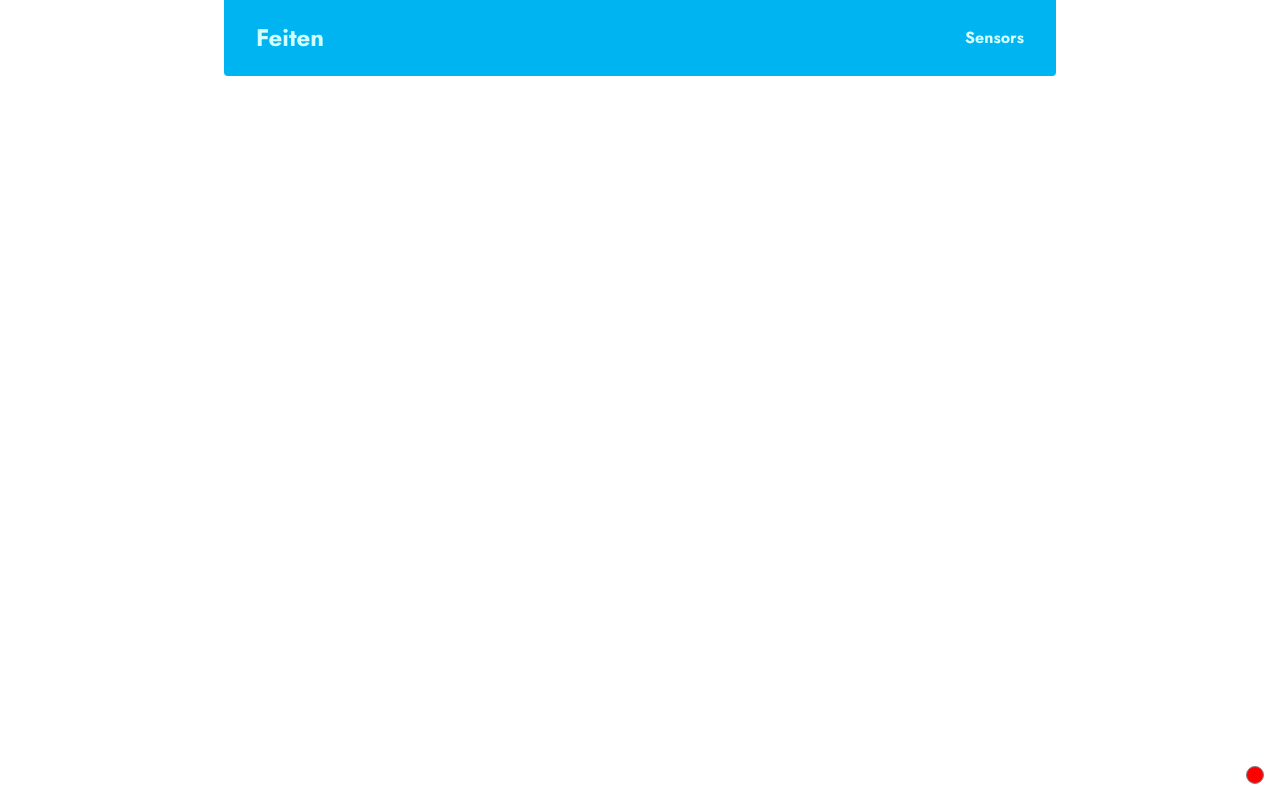
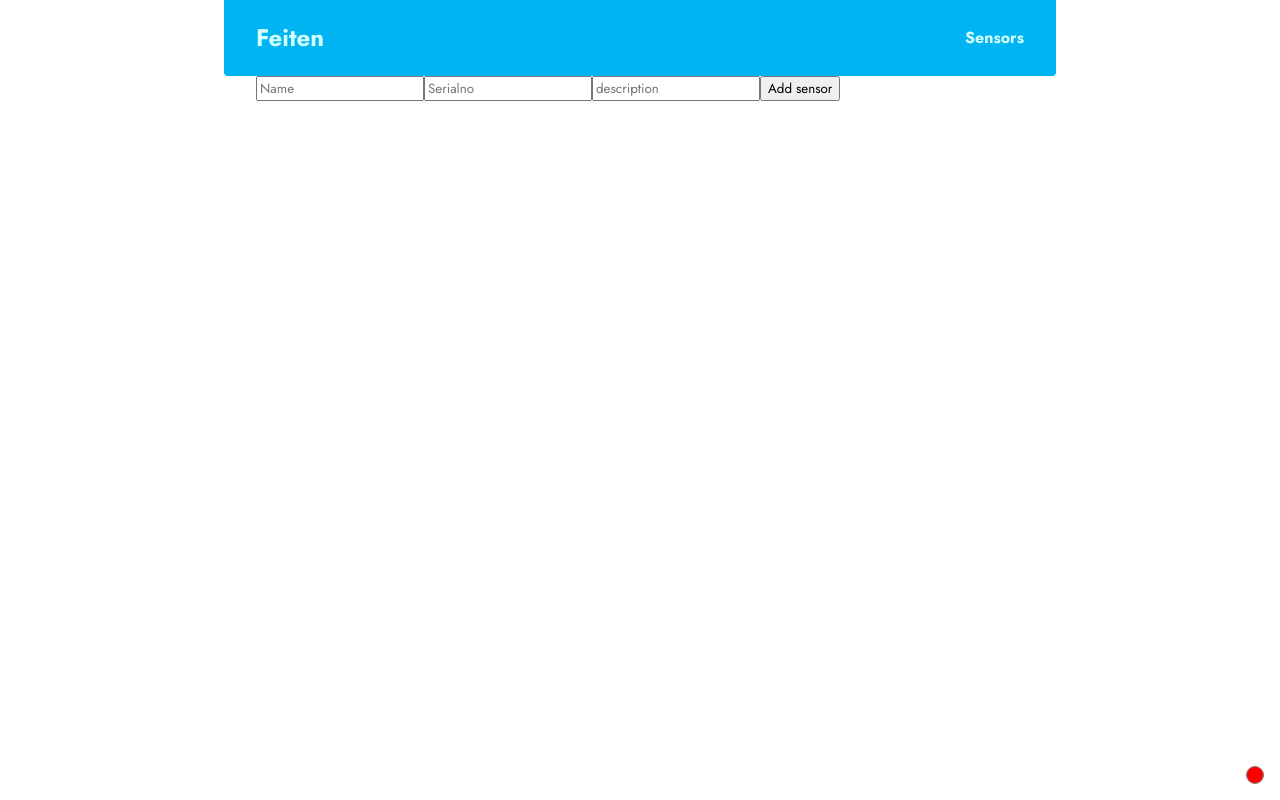
Before and after one commit to zanlib0/feiten, a React (Vite) app in the folder frontend/: page /sensors in a window 1280 px wide. Built offline with nearby package versions, Linux system fonts and the light colour scheme; no server answers.

Commit message:
Move sensors to its own page

```diff
--- a/frontend/src/App.tsx
+++ b/frontend/src/App.tsx
@@ -2,12 +2,14 @@ import { Route, Switch } from "wouter";
 import { IndexPage } from "./pages/IndexPage";
 import { Status } from "./Status";
 import { Navbar } from "./Navbar/Navbar";
+import { SensorsPage } from "./pages/sensors/SensorsPage";
 
 export const App = () => (
   <>
     <Navbar />
     <Switch>
       <Route path="/" component={IndexPage} />
+      <Route path="/sensors" component={SensorsPage} />
     </Switch>
     <Status />
   </>
--- a/frontend/src/index.css
+++ b/frontend/src/index.css
@@ -18,9 +18,18 @@
   --blue-100: oklch(from var(--blue) 100% calc(var(--blue-base) + (sin(0.1 * pi) * c)) h);
 }
 
+* {
+  font-family: 'Jost', system-ui, sans-serif;
+}
+
 body {
   margin: 0;
   min-height: 100svh;
+}
+
+.container {
+  max-width: 48rem;
+  margin: auto;
 }
 
 .status-dot {
--- a/frontend/src/pages/IndexPage.tsx
+++ b/frontend/src/pages/IndexPage.tsx
@@ -1,7 +1,6 @@
 import { useQuery } from '@tanstack/react-query'
 import { CartesianGrid, Line, LineChart, XAxis, YAxis } from 'recharts';
 import { RechartsDevtools } from '@recharts/devtools';
-import { AddSensor } from './AddSensor';
 
 type Reading = {
   time: string,
@@ -41,8 +40,6 @@ export const IndexPage = () => {
         />
         <RechartsDevtools />
       </LineChart>
-
-      <AddSensor />
-    </main>
+    </main >
   )
 }
--- /dev/null
+++ b/frontend/src/pages/sensors/SensorsPage.tsx
@@ -0,0 +1,9 @@
+import { AddSensor } from "./AddSensor"
+
+export const SensorsPage = () => {
+  return (
+    <div className="container">
+      <AddSensor />
+    </div>
+  )
+}
```
Also changed, not shown: frontend/src/pages/sensors/AddSensor.tsx (renamed from frontend/src/pages/AddSensor.tsx).
